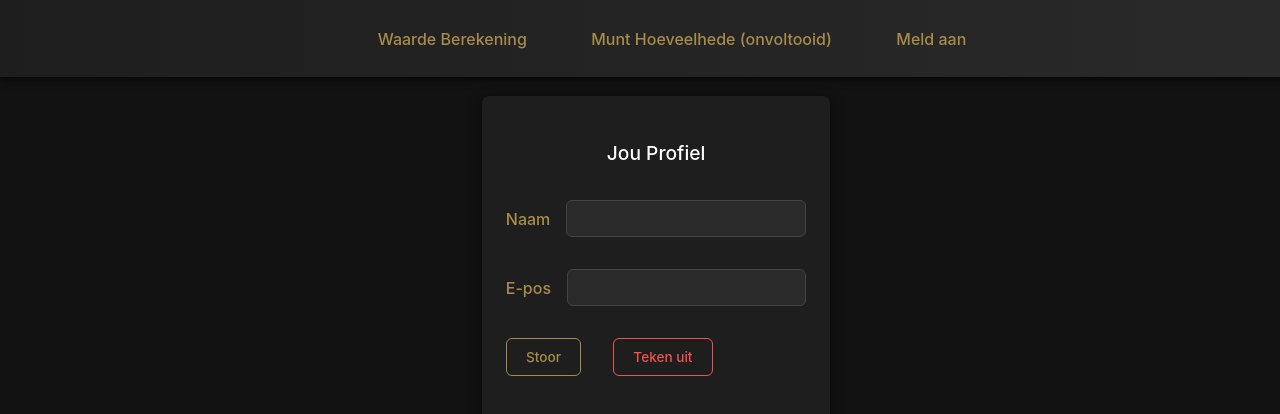
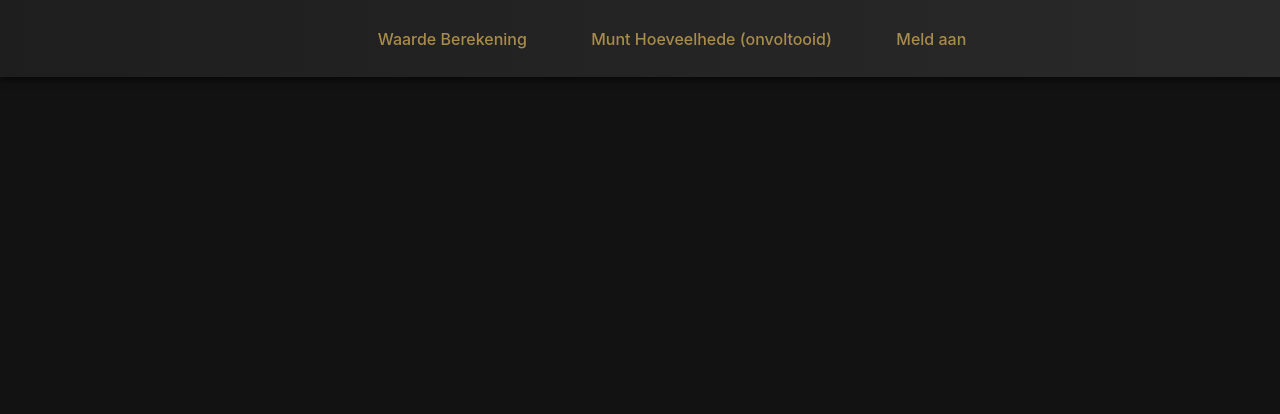
Before and after one commit to ambrovw/smeltwaarde, a React (Vite) app: page /userDetails in a window 1280 px wide. Shown: the top 414 px of the page. Built offline with nearby package versions, Linux system fonts and the light colour scheme.

Commit message:
User profile

```diff
--- a/src/App.jsx
+++ b/src/App.jsx
@@ -16,13 +16,13 @@ import './App.css';
 
 function App() {
     const [loading, setLoading] = useState(true);
-    const [user, setUser] = useState({ name: '', email: '', role: 'guest' });
+    const [user, setUser] = useState(null); // null means not logged in
     const [isLoggedIn, setIsLoggedIn] = useState(false);
 
     useEffect(() => {
         const token = localStorage.getItem('token');
         if (!token) {
-            setLoading(false); // ✅ exit loading if no token
+            setLoading(false);
             return;
         }
 
@@ -35,15 +35,11 @@ function App() {
                     setUser(data.user);
                     setIsLoggedIn(true);
                 } else {
-                    setIsLoggedIn(false);
                     localStorage.removeItem('token');
                 }
             })
-            .catch(() => {
-                setIsLoggedIn(false);
-                localStorage.removeItem('token');
-            })
-            .finally(() => setLoading(false)); // ✅ always exit loading
+            .catch(() => localStorage.removeItem('token'))
+            .finally(() => setLoading(false));
     }, []);
 
     return (
@@ -98,8 +94,11 @@ function InnerApp({ isLoggedIn, setIsLoggedIn, user, setUser }) {
                 <Routes>
                     <Route path="/" element={<SilverCalculator />} />
                     <Route path="/muntHoeveelhede" element={<MuntHoeveelhede />} />
-                    <Route path="/login" element={<Login setIsLoggedIn={setIsLoggedIn} setUser={setUser} />} />
-                    <Route path="/userDetails" element={<UserDetails />} />
+                    <Route
+                        path="/login"
+                        element={<Login setIsLoggedIn={setIsLoggedIn} setUser={setUser} />}
+                    />
+                    <Route path="/userDetails" element={<UserDetails user={user} />} />
                     <Route
                         path="/products"
                         element={role === 'admin' ? <ProductManager /> : <Navigate to="/" />}
--- a/src/pages/Login.jsx
+++ b/src/pages/Login.jsx
@@ -3,7 +3,6 @@ import { GoogleLogin } from '@react-oauth/google';
 
 export default function Login({ setIsLoggedIn, setUser }) {
     const navigate = useNavigate();
-    console.log('setUser is:', setUser);
 
     const handleLoginSuccess = async (credentialResponse) => {
         try {
@@ -18,9 +17,8 @@ export default function Login({ setIsLoggedIn, setUser }) {
 
             const data = await res.json();
             if (data.success) {
-                localStorage.setItem('user', JSON.stringify(data));
+                setUser(data.user);
                 setIsLoggedIn(true);
-                setUser(data);
                 navigate('/userDetails');
             } else {
                 alert('Aanmelding het misluk: ' + data.error);
--- a/src/pages/UserDetails.jsx
+++ b/src/pages/UserDetails.jsx
@@ -1,71 +1,12 @@
-import React, { useState, useEffect } from 'react';
-import { useNavigate } from 'react-router-dom';
-
-export default function UserDetails() {
-    const navigate = useNavigate();
-    const [user, setUser] = useState({ name: '', email: '', role: '' });
-
-    useEffect(() => {
-        const stored = localStorage.getItem('user');
-        if (stored) {
-            const parsed = JSON.parse(stored);
-            setUser({
-                name: parsed.name || '',
-                email: parsed.email || '',
-                role: parsed.role || 'user'
-            });
-        }
-    }, []);
-
-    const handleChange = (e) => {
-        const { name, value } = e.target;
-        setUser((prev) => ({ ...prev, [name]: value }));
-    };
-
-    const handleSave = () => {
-        localStorage.setItem('user', JSON.stringify(user));
-        alert('Inligting gestoor!');
-    };
-
-    const handleLogout = () => {
-        localStorage.removeItem('user');
-        navigate('/login');
-    };
+export default function UserDetails({ user }) {
+    if (!user) return <div>Geen gebruiker ingelog nie.</div>;
 
     return (
-        <div className="container">
-            <div className="form-section user-profile-form">
-                <h3 className="section-header">Jou Profiel</h3>
-
-                <div className="form-row">
-                    <label htmlFor="name">Naam</label>
-                    <input
-                        id="name"
-                        name="name"
-                        type="text"
-                        value={user.name}
-                        onChange={handleChange}
-                    />
-                </div>
-
-                <div className="form-row">
-                    <label htmlFor="email">E-pos</label>
-                    <input
-                        id="email"
-                        name="email"
-                        type="email"
-                        value={user.email}
-                        onChange={handleChange}
-                    />
-                </div>
-
-                <div className="form-row">
-                    <button className="action-button save" onClick={handleSave}>Stoor</button>
-                    <button className="action-button delete" onClick={handleLogout} style={{ marginLeft: '1rem' }}>
-                        Teken uit
-                    </button>
-                </div>
-            </div>
+        <div>
+            <h2>Gebruiker Inligting</h2>
+            <p><strong>Naam:</strong> {user.name}</p>
+            <p><strong>E-pos:</strong> {user.email}</p>
+            <p><strong>Rol:</strong> {user.role}</p>
         </div>
     );
 }
```
